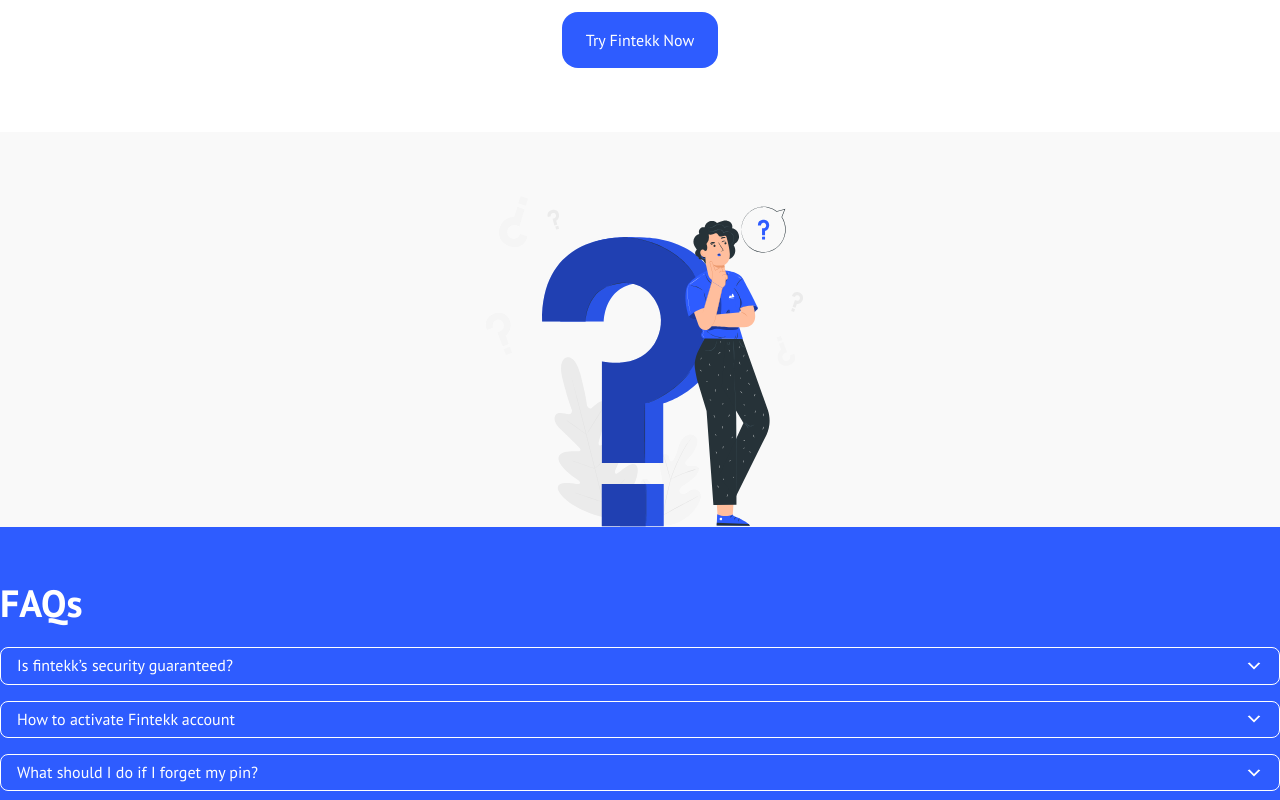
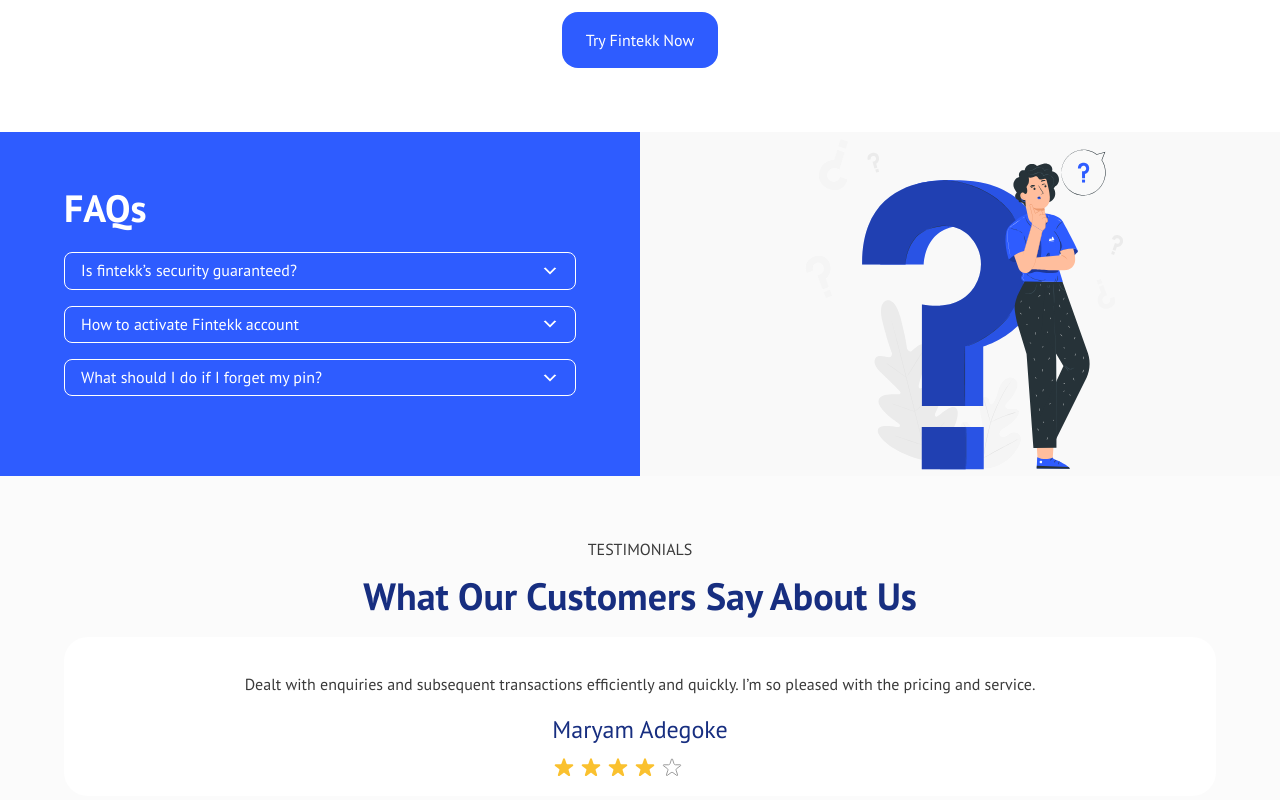
Before and after one commit to ajormoses/Fintekk, a Vue app: page / in a window 1280 px wide. Shown: the part 3840-4640 px from the top of the page. Built offline with nearby package versions, Linux system fonts and the light colour scheme.

Commit message:
Update: Faqs component updated

```diff
--- a/src/components/ArticleFive.vue
+++ b/src/components/ArticleFive.vue
@@ -3,9 +3,9 @@
 </script>
 
 <template>
-  <div class="bg-[#F9F9F9] section">
-    <div>
-      <img class="m-auto" src="/img/questions.svg" alt="questions" />
+  <div class="bg-[#F9F9F9] py-16 lg:py-0">
+    <div class="lg:grid lg:grid-cols-2 lg:place-content-center">
+      <img class="m-auto lg:order-2" src="/img/questions.svg" alt="questions" />
       <Faqs />
     </div>
   </div>
--- a/src/components/Faqs.vue
+++ b/src/components/Faqs.vue
@@ -4,7 +4,7 @@
 
 <template>
   <div id="faq" class="bg-[#2E5CFF] section">
-    <div class="w-[90%] md:w-4/5 lg:w-auto m-auto">
+    <div class="w-[90%] md:w-4/5 m-auto">
       <h1 class="text-white text-[38px] font-bold">FAQs</h1>
       <div class="pt-8">
         <FaqInput
```
